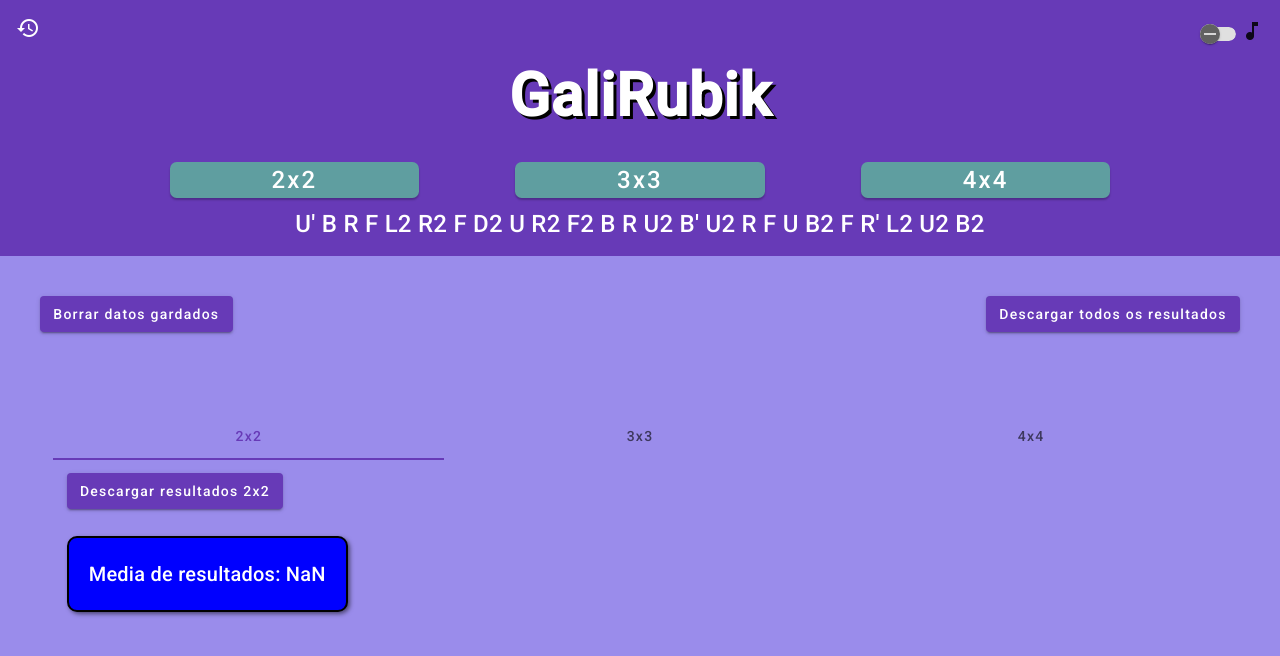
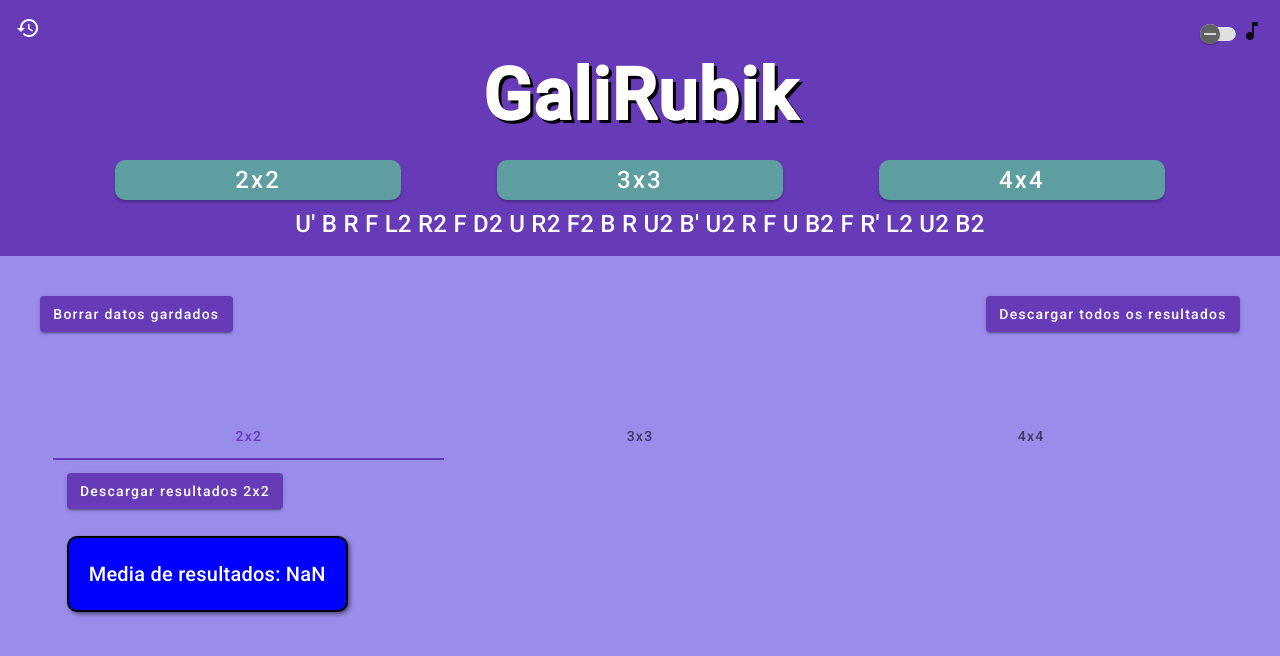
Before and after one commit to Criscode2022/rubikTimer, an Angular app: page /times in a window 1280 px wide. Shown: the top 656 px of the page. Built offline with nearby package versions, Linux system fonts and the light colour scheme.

Commit message:
improve styles and refactors

```diff
--- a/src/app/cube/cube.component.html
+++ b/src/app/cube/cube.component.html
@@ -21,9 +21,12 @@
 </main>
 
 <div class="resultados">
-  <h2>Tempos desta sesión:</h2>
-  <h2 class>Media desta sesión: {{ avg }}"</h2>
+  <p class="text-xl"><strong>Tempos desta sesión:</strong></p>
+  <p class="text-xl">
+    <strong>Media desta sesión: {{ avg ? avg + '"' : "" }}</strong>
+  </p>
 </div>
+
 <div>
   <ol>
     <li *ngFor="let time of times">{{ time }}"</li>
--- a/src/app/cube/cube.component.ts
+++ b/src/app/cube/cube.component.ts
@@ -16,6 +16,13 @@ export class CubeComponent implements OnInit {
 
   private params = this.route.params;
 
+  protected tiempo = 0;
+  private timerId: any;
+  protected timerActive = false;
+
+  protected times: any[] = [];
+  protected avg = "";
+
   ngOnInit(): void {
     this.params.subscribe((params) => {
       this.cube = Number(params["cube"]);
@@ -29,27 +36,6 @@ export class CubeComponent implements OnInit {
         this.router.navigate(["/3"]);
       }
     });
-  }
-
-  protected tiempo = 0;
-  private timerId: any;
-  protected timerActive = false;
-
-  protected times: any[] = [];
-  protected avg = 0;
-
-  protected startTimer() {
-    this.tiempo = 0;
-    this.timerActive = true;
-    this.timerId = setInterval(() => {
-      this.tiempo += 0.01;
-      this.tiempo = Number(this.tiempo.toFixed(2));
-    }, 10);
-  }
-
-  protected stopTimer() {
-    this.timerActive = false;
-    clearInterval(this.timerId);
   }
 
   @HostListener("window:keydown.space", ["$event"])
@@ -71,7 +57,20 @@ export class CubeComponent implements OnInit {
     this.tiempo = 0;
   }
 
+  protected startTimer() {
+    this.tiempo = 0;
+    this.timerActive = true;
+    this.timerId = setInterval(() => {
+      this.tiempo += 0.01;
+      this.tiempo = Number(this.tiempo.toFixed(2));
+    }, 10);
+  }
+
   protected saveTime() {
+    if (!this.tiempo) {
+      return;
+    }
+
     const date = new Date();
 
     const data = {
@@ -81,25 +80,33 @@ export class CubeComponent implements OnInit {
     };
 
     const id = new Date().getTime().toString();
-    if (this.tiempo) {
-      localStorage.setItem(id, JSON.stringify(data));
-      console.log("Data saved to local storage with id:", id, "Data:", data);
-      this.times.push(this.tiempo);
-      this.avg = this.media(this.times);
-    }
+
+    localStorage.setItem(id, JSON.stringify(data));
+
+    this.times.push(this.tiempo);
+    this.avg = this.average(this.times);
+
     this.stopTimer();
     this.tiempo = 0;
   }
 
-  private media(array: Object[]) {
+  protected stopTimer() {
+    this.timerActive = false;
+    clearInterval(this.timerId);
+  }
+
+  private average(array: Object[]) {
     let sum = 0;
+
     array.forEach((element: any) => {
       sum += element;
     });
+
     let average = 0;
     if (array.length > 0) {
       average = sum / array.length;
     }
-    return Number(average.toFixed(2));
+
+    return average.toFixed(2);
   }
 }
--- a/src/app/layout/header/header.component.css
+++ b/src/app/layout/header/header.component.css
@@ -16,37 +16,20 @@ h1 {
   text-shadow: 3px 3px #000000;
 }
 
-h1:hover {
-  color: orange;
-}
-
 button {
-  width: 20%;
   background-color: cadetblue;
-  text-align: center;
-  display: flex;
-  justify-content: center;
-  border-radius: 5pt;
-  margin-top: 30pt;
   box-shadow: 0 2px 2px rgba(0, 0, 0, 0.25);
   color: white !important;
   font-size: larger;
+  padding: 20px !important;
+  border-radius: 10px !important;
+  margin-top: 40px !important;
 }
 
-button:hover {
-  background-color: red;
+.cube-buttons button {
+  padding: 20px 120px 20px 120px !important;
 }
 
 button.active {
   background-color: red;
 }
-
-.title-container {
-  display: flex;
-  justify-content: center;
-}
-
-.btn {
-  display: flex;
-  justify-content: space-between;
-}
--- a/src/app/layout/header/header.component.html
+++ b/src/app/layout/header/header.component.html
@@ -33,59 +33,47 @@
 
   <mat-drawer-content>
     <mat-toolbar color="primary">
-      <mat-toolbar-row class="btn">
-        <span class="cursor-pointer hover:text-yellow-500" routerLink="times"
-          ><mat-icon>history</mat-icon></span
+      <mat-toolbar-row class="flex justify-between items-center">
+        <span class="cursor-pointer hover:text-yellow-500" routerLink="times">
+          <mat-icon>history</mat-icon>
+        </span>
+        <mat-slide-toggle
+          [(ngModel)]="musica"
+          (ngModelChange)="toggleMusic()"
+          class="!mb-4 md:!mb-0 !ml-14"
         >
-        <mat-slide-toggle [(ngModel)]="musica" (ngModelChange)="toggleMusic()"
-          ><mat-icon>music_note</mat-icon></mat-slide-toggle
-        ><audio
+          <mat-icon>music_note</mat-icon>
+        </mat-slide-toggle>
+        <audio
           #myAudio
           src="https://github.com/Criscode2022/contadorRubik/blob/main/assets/You%20%E2%80%94%20myuu%20(128%20kbps).mp3?raw=true"
           [autoplay]="musica"
         ></audio>
         <button
-          class="md:!hidden !mr-2"
-          mat-icon-button
+          class="md:hidden mr-2 p-0 w-auto h-auto flex items-center justify-center"
           (click)="drawer.toggle()"
         >
-          <mat-icon>menu</mat-icon>
+          <mat-icon class="w-6 h-6">menu</mat-icon>
         </button>
       </mat-toolbar-row>
-      <mat-toolbar-row class="title-container">
+
+      <mat-toolbar-row class="flex justify-center">
         <h1
           (click)="this.algorithmService.generateRandom()"
-          class="text-center !text-4xl md:!text-6xl hover:text-orange-500 cursor-pointer !font-bold"
+          class="!text-4xl md:!text-7xl hover:text-orange-500 cursor-pointer !font-bold !pb-12 md:!pb-0"
         >
           GaliRubik
         </h1>
       </mat-toolbar-row>
-      <mat-toolbar-row class="justify-center !hidden md:!flex gap-24">
-        <button
-          routerLink="2"
-          routerLinkActive="active"
-          mat-button
-          color="accent"
-        >
-          2x2
-        </button>
-        <button
-          mat-button
-          routerLink="3"
-          routerLinkActive="active"
-          color="accent"
-        >
-          3x3
-        </button>
-        <button
-          mat-button
-          routerLink="4"
-          routerLinkActive="active"
-          color="accent"
-        >
-          4x4
-        </button>
+
+      <mat-toolbar-row
+        class="justify-center !hidden md:!flex gap-24 cube-buttons"
+      >
+        <button mat-button routerLink="2" routerLinkActive="active">2x2</button>
+        <button mat-button routerLink="3" routerLinkActive="active">3x3</button>
+        <button mat-button routerLink="4" routerLinkActive="active">4x4</button>
       </mat-toolbar-row>
+
       <mat-toolbar-row
         class="flex justify-center items-center text-xs md:text-base m-0 relative"
       >
--- a/src/app/times/times.component.ts
+++ b/src/app/times/times.component.ts
@@ -24,11 +24,25 @@ export class TimesComponent implements OnInit {
   media3: any;
   media4: any;
 
-  openSnackBar(message: string, action: string): MatSnackBarRef<any> {
+  ngOnInit() {
+    this.localData = Object.values(localStorage).map((data) =>
+      JSON.parse(data)
+    );
+
+    this.resultados2 = this.localData.filter((cubo) => cubo.cubo === 2);
+    this.resultados3 = this.localData.filter((cubo) => cubo.cubo === 3);
+    this.resultados4 = this.localData.filter((cubo) => cubo.cubo === 4);
+
+    this.media2 = this.media(this.resultados2);
+    this.media3 = this.media(this.resultados3);
+    this.media4 = this.media(this.resultados4);
+  }
+
+  private openSnackBar(message: string, action: string): MatSnackBarRef<any> {
     return this._snackBar.open(message, action, { duration: 5000 });
   }
 
-  media(array: Object[]) {
+  protected media(array: Object[]) {
     let sum = 0;
     array.forEach((element: any) => {
       sum += element.tempo;
@@ -37,45 +51,7 @@ export class TimesComponent implements OnInit {
     return Number(average.toFixed(2));
   }
 
-  ngOnInit() {
-    const keys = Object.keys(localStorage);
-    console.log("Local storage data keys:", keys);
-
-    for (let i = 0; i < keys.length; i++) {
-      const key = keys[i];
-      const data = localStorage.getItem(key);
-      console.log("Local storage data for key", key, ":", data);
-      if (data) {
-        this.localData.push(JSON.parse(data));
-      } else {
-        console.log("No data found in local storage for key", key);
-      }
-    }
-
-    for (let cubo of this.localData) {
-      if (cubo.cubo === 2) {
-        this.resultados2.push(cubo);
-      }
-    }
-
-    for (let cubo of this.localData) {
-      if (cubo.cubo === 3) {
-        this.resultados3.push(cubo);
-      }
-    }
-
-    for (let cubo of this.localData) {
-      if (cubo.cubo === 4) {
-        this.resultados4.push(cubo);
-      }
-    }
-
-    this.media2 = this.media(this.resultados2);
-    this.media3 = this.media(this.resultados3);
-    this.media4 = this.media(this.resultados4);
-  }
-
-  downloadResultados4() {
+  protected downloadResultados4() {
     const worksheet = XLSX.utils.json_to_sheet(this.resultados4);
     const workbook = XLSX.utils.book_new();
     XLSX.utils.book_append_sheet(workbook, worksheet, "4x4");
@@ -87,7 +63,7 @@ export class TimesComponent implements OnInit {
     saveAs(blob, "resultados4x4.xlsx");
   }
 
-  downloadResultados2() {
+  protected downloadResultados2() {
     const worksheet = XLSX.utils.json_to_sheet(this.resultados2);
     const workbook = XLSX.utils.book_new();
     XLSX.utils.book_append_sheet(workbook, worksheet, "2x2");
@@ -99,7 +75,7 @@ export class TimesComponent implements OnInit {
     saveAs(blob, "resultados2x2.xlsx");
   }
 
-  downloadResultados3() {
+  protected downloadResultados3() {
     const worksheet = XLSX.utils.json_to_sheet(this.resultados3);
     const workbook = XLSX.utils.book_new();
     XLSX.utils.book_append_sheet(workbook, worksheet, "3x3");
@@ -111,7 +87,7 @@ export class TimesComponent implements OnInit {
     saveAs(blob, "resultados3x3.xlsx");
   }
 
-  downloadTodo() {
+  protected downloadTodo() {
     const worksheet = XLSX.utils.json_to_sheet(this.localData);
     const workbook = XLSX.utils.book_new();
     XLSX.utils.book_append_sheet(workbook, worksheet, "Todo");
@@ -123,15 +99,16 @@ export class TimesComponent implements OnInit {
     saveAs(blob, "resultadosTodo.xlsx");
   }
 
-  parseAndFormatDate(dateString: string): string {
+  protected parseAndFormatDate(dateString: string): string {
     const parsedDate = new Date(dateString);
     return format(parsedDate, "dd MMM yyyy - HH:mm:ss (OOOO) ", { locale: gl });
   }
 
-  clearLocalStorage() {
+  protected clearLocalStorage() {
     const confirmDelete = window.confirm(
       "Estás seguro/a de que queres eliminar todos os tempos gardados? Esta acción non pode ser revertida"
     );
+
     if (confirmDelete) {
       localStorage.clear();
       console.log("Datos eliminados do teu almacenamento");
@@ -139,6 +116,7 @@ export class TimesComponent implements OnInit {
         "Datos eliminados correctamente",
         "OK"
       );
+
       snackBarRef.afterDismissed().subscribe(() => {
         this.router.navigate(["/"]);
       });
```
